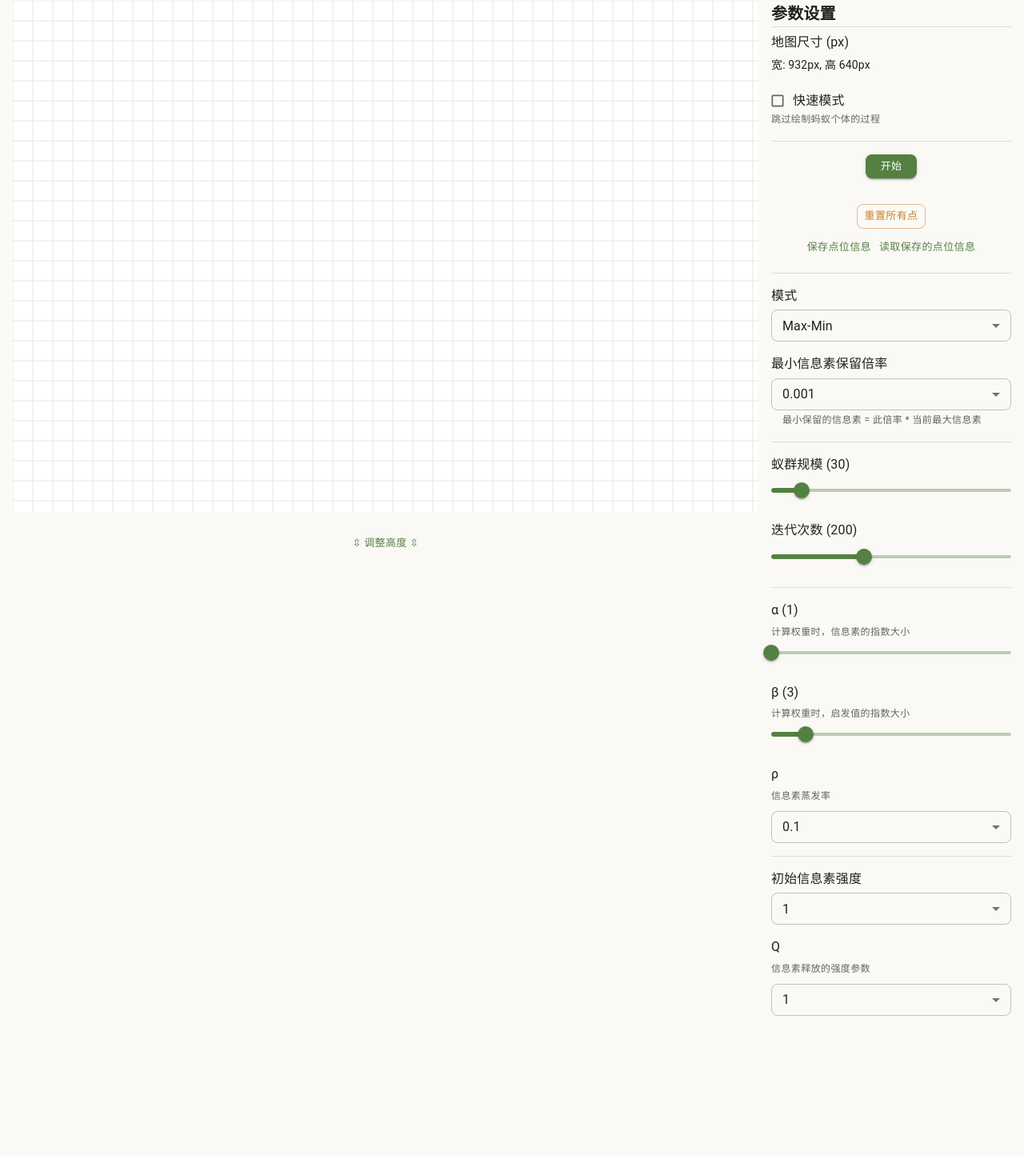
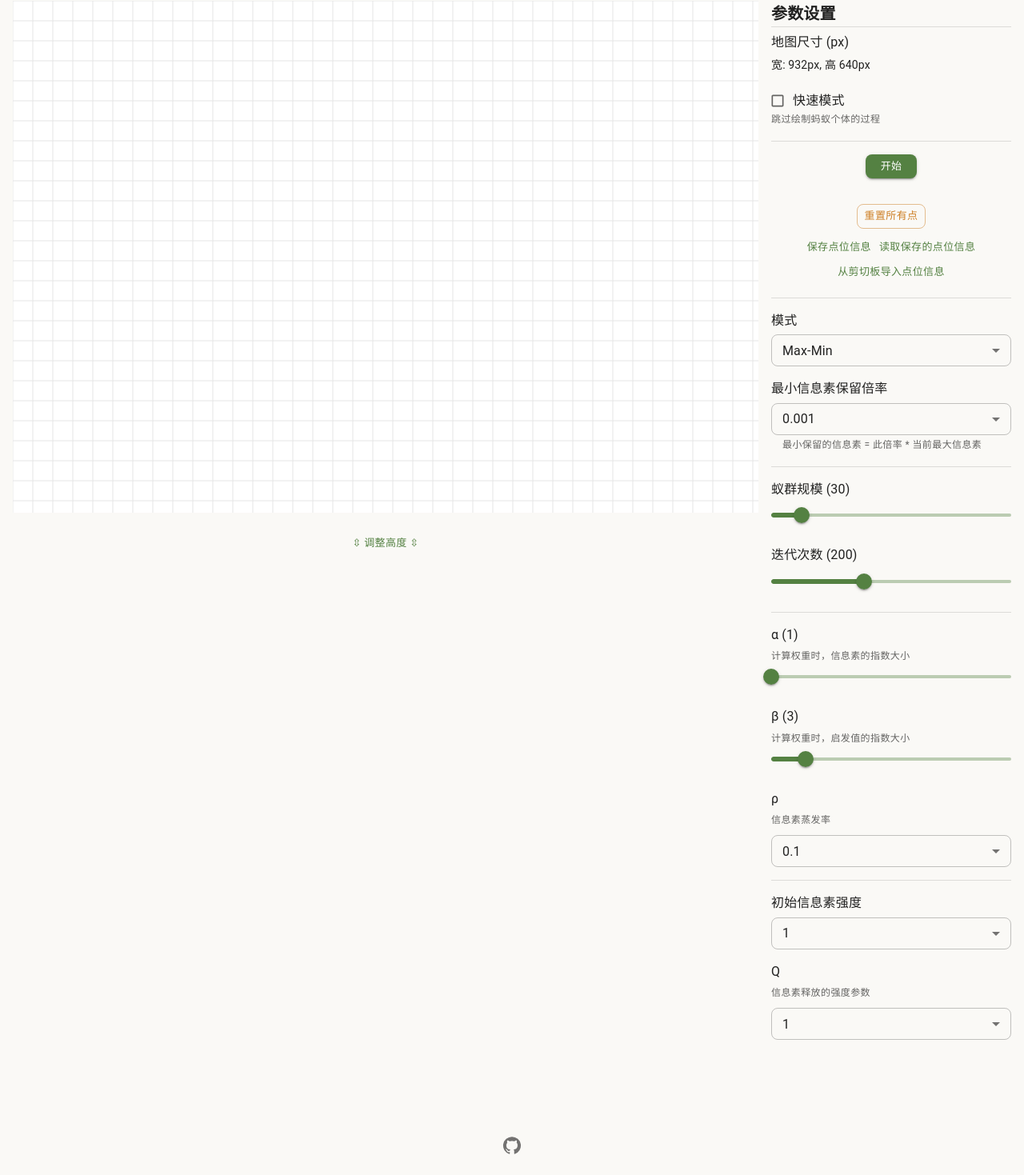
Before and after one commit to MossTheFox/aco-tsp-react, a React (Vite) app: page / in a window 1280 px wide. Shown: the part 15-1484 px from the top of the page at 80% size. Before the commit the page ends 1461 px from the top, so only its background shows below. Built offline with nearby package versions, Linux system fonts and the light colour scheme.

Commit message:
Clipboard paste ok

```diff
--- a/src/main.tsx
+++ b/src/main.tsx
@@ -3,6 +3,7 @@ import React from 'react'
 import ReactDOM from 'react-dom/client'
 import App from './App'
 import { ACOContextProvider } from './scripts/ACOContext'
+import Footer from './ui/Footer'
 import MainContainer from './ui/MainContainer'
 import WrappedThemeProvider from './ui/WrappedThemeProvider'
 
@@ -17,9 +18,10 @@ ReactDOM.createRoot(document.getElementById('root') as HTMLElement).render(
             {/* 设置全局上下文 */}
             <ACOContextProvider>
                 <MainContainer>
-                    <Box minHeight={'100vh'}>
+                    <Box minHeight={'calc(100vh - 8rem)'} mb={12}>
                         <App />
                     </Box>
+                    <Footer />
                 </MainContainer>
             </ACOContextProvider>
         </WrappedThemeProvider>
--- a/src/scripts/ACOControlPanel.tsx
+++ b/src/scripts/ACOControlPanel.tsx
@@ -155,6 +155,31 @@ function ACOControlPanel() {
         setStatusText('已读取存储的点位信息。');
     }, [context.controllers]);
 
+    const loadCityFromClipboard = useCallback(async () => {
+        if (!context.controllers) return;
+        try {
+            let data = await navigator.clipboard.readText();
+            let items = JSON.parse(data) as ({ "_x": number; "_y": number; })[];
+            if (items && Array.isArray(items) && '_x' in items[0] && '_y' in items[0]) {
+                context.controllers.ac.graph.clear();
+                for (const i of items) {
+                    context.controllers.ac.graph.addCity(i._x, i._y);
+                }
+                context.controllers.ac.graph.createEdges();
+                context.controllers.acoArtist.draw();
+                setStatusText('已读取剪切板中的点位信息。');
+            } else {
+                throw new SyntaxError();
+            }
+        } catch (err) {
+            if (err instanceof SyntaxError) {
+                setStatusText('剪切板数据无效。\n(预期格式: JSON, Array<{ "_x": number; "_y": number; }>');
+            } else {
+                setStatusText(`读取剪切板出错, ${err}`);
+            }
+        }
+    }, [context.controllers]);
+
 
 
     return <Box>
@@ -240,6 +265,7 @@ function ACOControlPanel() {
                     <Box textAlign='center'>
                         <Button size="small" onClick={saveCityData}>保存点位信息</Button>
                         <Button size="small" onClick={loadCityData}>读取保存的点位信息</Button>
+                    <Button size="small" onClick={loadCityFromClipboard}>从剪切板导入点位信息</Button>
                     </Box>
                 </Stack>
             </Box>}
@@ -403,10 +429,8 @@ function ACOControlPanel() {
                 </FormControl>
             </Box>
 
+        </Stack>
 
-
-
-        </Stack>
     </Box>;
 }
 
--- /dev/null
+++ b/src/ui/Footer.tsx
@@ -0,0 +1,26 @@
+import { GitHub } from "@mui/icons-material";
+import { Avatar, Box, Container, IconButton, Stack, Typography } from "@mui/material";
+import { useCallback, useState, useContext } from "react";
+
+
+function Footer() {
+    return <Container maxWidth={false} sx={{
+        py: 2
+    }}>
+        <Stack spacing={1}
+            alignItems="center"
+            textAlign="center"
+        >
+            <Stack spacing={0.5} pb={1} direction="row" alignItems="center">
+                <IconButton target="_blank" href="https://github.com/MossTheFox/aco-tsp-react"><GitHub /></IconButton>
+            </Stack>
+            <Box pb={1}>
+                <Typography variant="body2" color="textSecondary">
+                    蚁群算法与旅行商问题 可视化演示 | 小黑屋 (mxowl.com)
+                </Typography>
+            </Box>
+        </Stack>
+    </Container>
+}
+
+export default Footer;
--- a/src/ui/MainContainer.tsx
+++ b/src/ui/MainContainer.tsx
@@ -9,7 +9,6 @@ function MainContainer({ children }: { children: React.ReactNode }) {
     return <Box
         sx={{
             backgroundColor: (theme) => theme.palette.mode === "dark" ? "unset" : "#faf9f6",
-            pb: "10rem",
             overflowX: 'hidden',
         }}
     >
```
